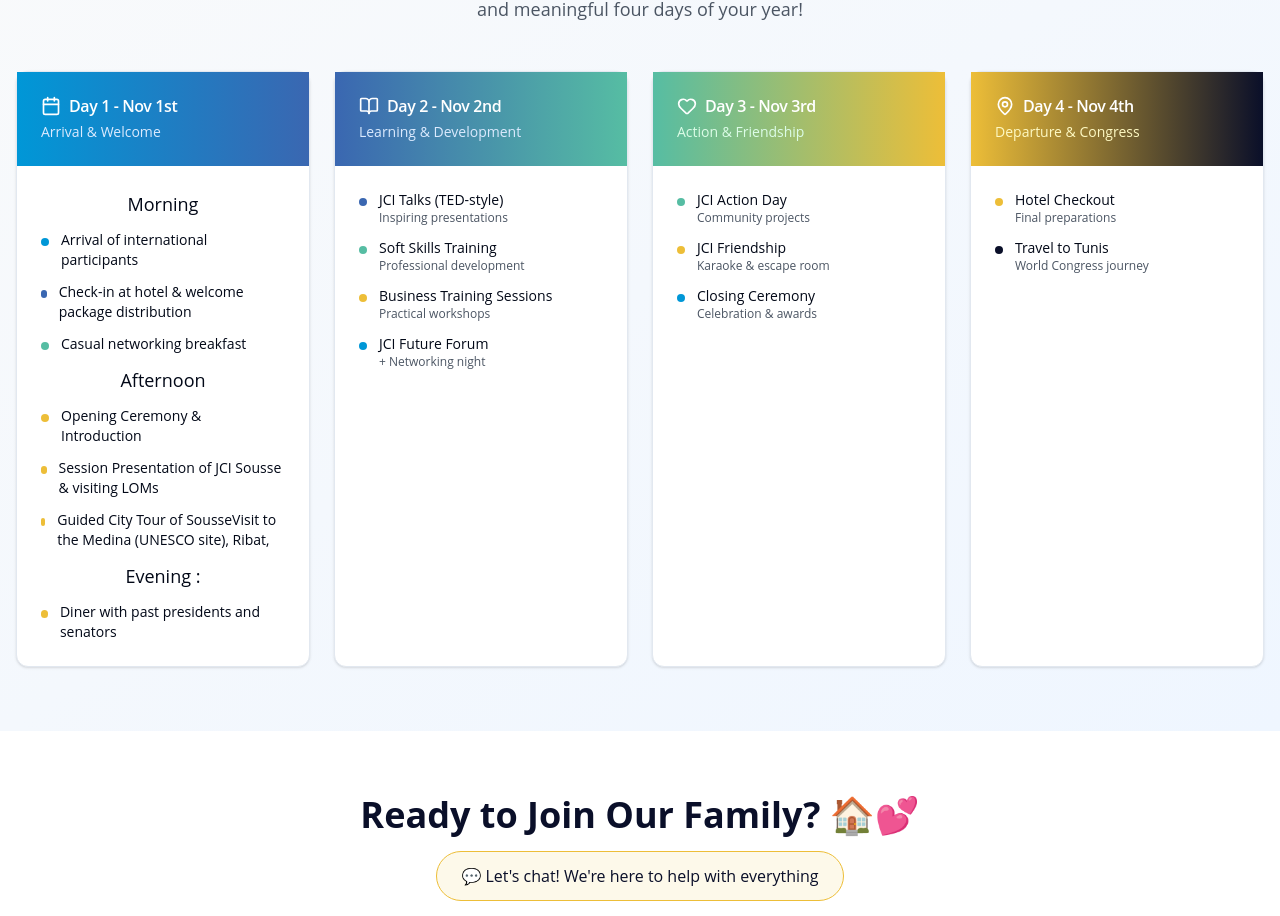
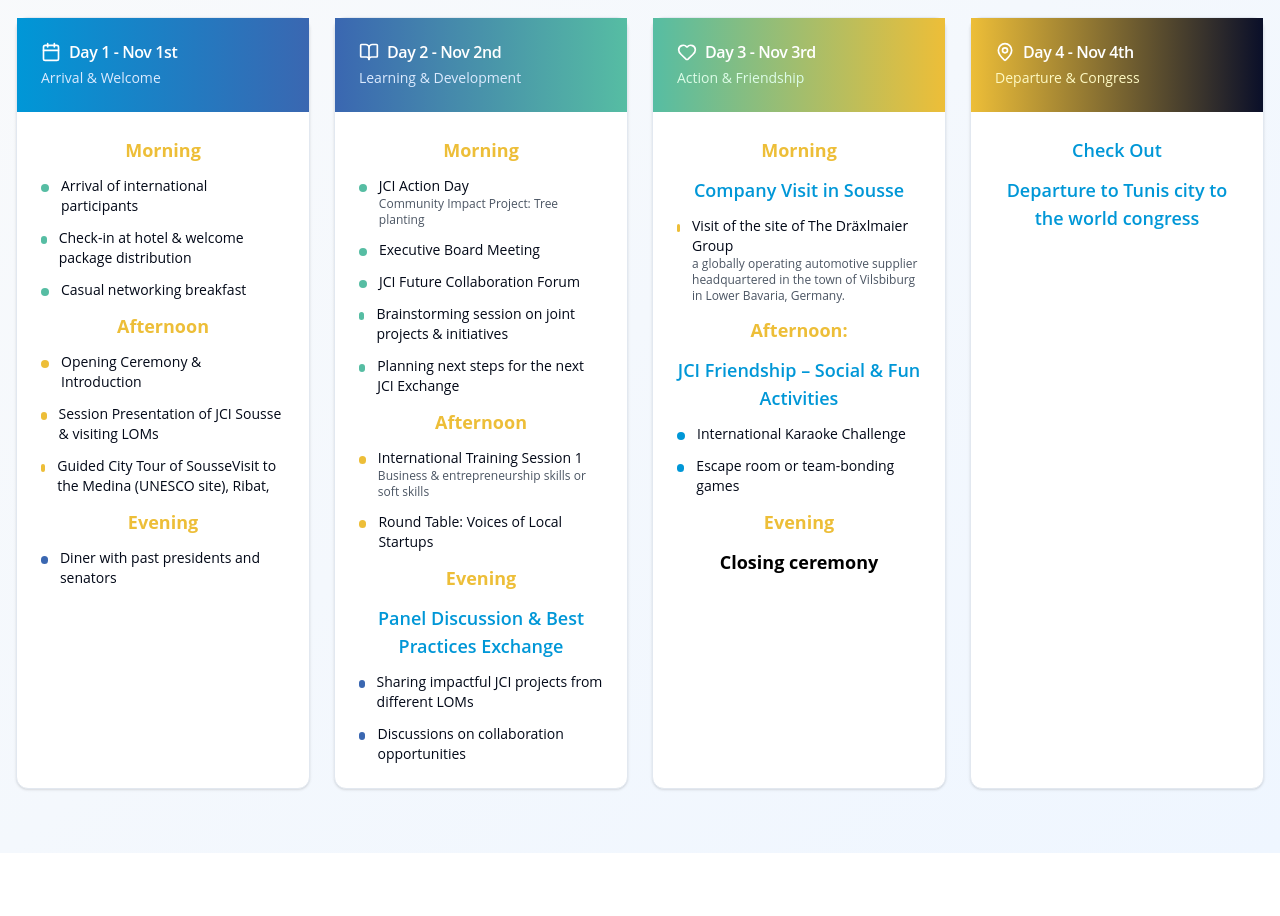
Before and after one commit to chamsedine-bouhouch/jci-exchange-website, a Next.js app: page / in a window 1280 px wide. Shown: the part 1304-2220 px from the top of the page. Built offline with nearby package versions, Linux system fonts and the light colour scheme.

Commit message:
add the program

```diff
--- a/app/page.tsx
+++ b/app/page.tsx
@@ -82,7 +82,7 @@
       </header>
 
       {/* Hero Section */}
-      <section className="relative py-12 h-[61vh] overflow-hidden">
+      <section className="relative py-12  overflow-hidden">
         {/* Background image */}
         <Image
           src="/bg_exchange.jpg" // replace with your actual image
@@ -120,7 +120,7 @@
             <Button
               size="lg"
               variant="outline"
-              className="text-lg px-8 py-4 border-[#56BDA3] text-[#56BDA3] hover:bg-[#56BDA3] hover:text-white bg-transparent rounded-full shadow-lg hover:shadow-xl transition-all"
+              className="text-lg px-8 py-4  bg-transparent hover:bg-[#3bac90] hover:text-white rounded-full shadow-lg hover:shadow-xl transition-all"
             >
               🎉 Join the Fun
               <Users className="ml-2 w-5 h-5" />
@@ -239,25 +239,23 @@
               <CardContent className="p-6 space-y-4">
                 <div className="space-y-3">
                   {/* Morning */}
-                  <p className="font-medium text-lg text-center"> Morning </p>
+                  <p className="font-bold text-lg text-center text-[#EDBE38]">
+                    Morning
+                  </p>
                   <div className="flex items-start space-x-3">
-                    <div className="w-2 h-2 bg-[#0097D7] rounded-full mt-2"></div>
+                    <div className="w-2 h-2 bg-[#56BDA3] rounded-full mt-2"></div>
                     <div>
                       <p className="font-medium text-sm">
                         Arrival of international participants
                       </p>
-                      {/* <p className="text-xs text-gray-600">Welcome to Sousse</p> */}
                     </div>
                   </div>
                   <div className="flex items-start space-x-3">
-                    <div className="w-2 h-2 bg-[#3A67B1] rounded-full mt-2"></div>
+                    <div className="w-2 h-2 bg-[#56BDA3] rounded-full mt-2"></div>
                     <div>
                       <p className="font-medium text-sm">
                         Check-in at hotel & welcome package distribution
                       </p>
-                      {/* <p className="text-xs text-gray-600">
-                        Official event launch
-                      </p> */}
                     </div>
                   </div>
                   <div className="flex items-start space-x-3">
@@ -266,13 +264,12 @@
                       <p className="font-medium text-sm">
                         Casual networking breakfast
                       </p>
-                      {/* <p className="text-xs text-gray-600">
-                        Medina, Ribat, Port El Kantaoui
-                      </p> */}
                     </div>
                   </div>
                   {/* Afternoon */}
-                  <p className="font-medium text-lg text-center"> Afternoon </p>
+                  <p className="font-bold text-lg text-center text-[#EDBE38]">
+                    Afternoon
+                  </p>
 
                   <div className="flex items-start space-x-3">
                     <div className="w-2 h-2 bg-[#EDBE38] rounded-full mt-2"></div>
@@ -303,9 +300,11 @@
                     </div>
                   </div>
                   {/* Evening : */}
-                  <p className="font-medium text-lg text-center"> Evening : </p>
+                  <p className="font-bold text-lg text-center text-[#EDBE38]">
+                    Evening
+                  </p>
                   <div className="flex items-start space-x-3">
-                    <div className="w-2 h-2 bg-[#EDBE38] rounded-full mt-2"></div>
+                    <div className="w-2 h-2 bg-[#3A67B1]  rounded-full mt-2"></div>
                     <div>
                       <p className="font-medium text-sm">
                         Diner with past presidents and senators
@@ -332,14 +331,16 @@
               </CardHeader>
               <CardContent className="p-6 space-y-4">
                 <div className="space-y-3">
+                  {/* Morning */}
+                  <p className="font-bold text-lg text-center text-[#EDBE38]">
+                    Morning
+                  </p>
                   <div className="flex items-start space-x-3">
-                    <div className="w-2 h-2 bg-[#3A67B1] rounded-full mt-2"></div>
+                    <div className="w-2 h-2 bg-[#56BDA3] rounded-full mt-2"></div>
                     <div>
-                      <p className="font-medium text-sm">
-                        JCI Talks (TED-style)
-                      </p>
+                      <p className="font-medium text-sm">JCI Action Day</p>
                       <p className="text-xs text-gray-600">
-                        Inspiring presentations
+                        Community Impact Project: Tree planting
                       </p>
                     </div>
                   </div>
@@ -347,10 +348,46 @@
                     <div className="w-2 h-2 bg-[#56BDA3] rounded-full mt-2"></div>
                     <div>
                       <p className="font-medium text-sm">
-                        Soft Skills Training
+                        Executive Board Meeting
+                      </p>
+                    </div>
+                  </div>
+                  <div className="flex items-start space-x-3">
+                    <div className="w-2 h-2 bg-[#56BDA3] rounded-full mt-2"></div>
+                    <div>
+                      <p className="font-medium text-sm">
+                        JCI Future Collaboration Forum
+                      </p>
+                    </div>
+                  </div>
+                  <div className="flex items-start space-x-3">
+                    <div className="w-2 h-2 bg-[#56BDA3] rounded-full mt-2"></div>
+                    <div>
+                      <p className="font-medium text-sm">
+                        Brainstorming session on joint projects & initiatives
+                      </p>
+                    </div>
+                  </div>
+                  <div className="flex items-start space-x-3">
+                    <div className="w-2 h-2 bg-[#56BDA3] rounded-full mt-2"></div>
+                    <div>
+                      <p className="font-medium text-sm">
+                        Planning next steps for the next JCI Exchange
+                      </p>
+                    </div>
+                  </div>
+                  {/* Afternoon: */}
+                  <p className="font-bold text-lg text-center text-[#EDBE38]">
+                    Afternoon
+                  </p>
+                  <div className="flex items-start space-x-3">
+                    <div className="w-2 h-2 bg-[#EDBE38] rounded-full mt-2"></div>
+                    <div>
+                      <p className="font-medium text-sm">
+                        International Training Session 1
                       </p>
                       <p className="text-xs text-gray-600">
-                        Professional development
+                        Business & entrepreneurship skills or soft skills
                       </p>
                     </div>
                   </div>
@@ -358,19 +395,31 @@
                     <div className="w-2 h-2 bg-[#EDBE38] rounded-full mt-2"></div>
                     <div>
                       <p className="font-medium text-sm">
-                        Business Training Sessions
-                      </p>
-                      <p className="text-xs text-gray-600">
-                        Practical workshops
+                        Round Table: Voices of Local Startups
                       </p>
                     </div>
                   </div>
+                  <p className="font-bold text-lg text-center text-[#EDBE38]">
+                    Evening
+                  </p>
+                  <p className="font-semibold text-lg text-center text-[#0097D7]">
+                    Panel Discussion & Best Practices Exchange
+                  </p>
+
                   <div className="flex items-start space-x-3">
-                    <div className="w-2 h-2 bg-[#0097D7] rounded-full mt-2"></div>
+                    <div className="w-2 h-2 bg-[#3A67B1] rounded-full mt-2"></div>
                     <div>
-                      <p className="font-medium text-sm">JCI Future Forum</p>
-                      <p className="text-xs text-gray-600">
-                        + Networking night
+                      <p className="font-medium text-sm">
+                        Sharing impactful JCI projects from different LOMs
+                      </p>
+                    </div>
+                  </div>
+
+                  <div className="flex items-start space-x-3">
+                    <div className="w-2 h-2 bg-[#3A67B1] rounded-full mt-2"></div>
+                    <div>
+                      <p className="font-medium text-sm">
+                        Discussions on collaboration opportunities
                       </p>
                     </div>
                   </div>
@@ -391,33 +440,55 @@
               </CardHeader>
               <CardContent className="p-6 space-y-4">
                 <div className="space-y-3">
+                  <p className="font-bold text-lg text-center text-[#EDBE38]">
+                    Morning
+                  </p>
+                  <p className="font-semibold text-lg text-center text-[#0097D7]">
+                    Company Visit in Sousse
+                  </p>
                   <div className="flex items-start space-x-3">
-                    <div className="w-2 h-2 bg-[#56BDA3] rounded-full mt-2"></div>
+                    <div className="w-2 h-2 bg-[#EDBE38] rounded-full mt-2"></div>
+
                     <div>
-                      <p className="font-medium text-sm">JCI Action Day</p>
+                      <p className="font-medium text-sm">
+                        Visit of the site of The Dräxlmaier Group
+                      </p>
                       <p className="text-xs text-gray-600">
-                        Community projects
+                        a globally operating automotive supplier headquartered
+                        in the town of Vilsbiburg in Lower Bavaria, Germany.
                       </p>
                     </div>
                   </div>
+
+                  <p className="font-bold text-lg text-center text-[#EDBE38]">
+                    Afternoon:
+                  </p>
+                  <p className="font-semibold text-lg text-center text-[#0097D7]">
+                    JCI Friendship – Social & Fun Activities
+                  </p>
+
                   <div className="flex items-start space-x-3">
-                    <div className="w-2 h-2 bg-[#EDBE38] rounded-full mt-2"></div>
+                    <div className="w-2 h-2 bg-[#0097D7] rounded-full mt-2"></div>
                     <div>
-                      <p className="font-medium text-sm">JCI Friendship</p>
-                      <p className="text-xs text-gray-600">
-                        Karaoke & escape room
+                      <p className="font-medium text-sm">
+                        International Karaoke Challenge
                       </p>
                     </div>
                   </div>
                   <div className="flex items-start space-x-3">
                     <div className="w-2 h-2 bg-[#0097D7] rounded-full mt-2"></div>
                     <div>
-                      <p className="font-medium text-sm">Closing Ceremony</p>
-                      <p className="text-xs text-gray-600">
-                        Celebration & awards
+                      <p className="font-medium text-sm">
+                        Escape room or team-bonding games
                       </p>
                     </div>
                   </div>
+                  <p className="font-bold text-lg text-center text-[#EDBE38]">
+                    Evening
+                  </p>
+                  <p className="font-bold text-lg text-center text-black">
+                    Closing ceremony
+                  </p>
                 </div>
               </CardContent>
             </Card>
@@ -435,24 +506,12 @@
               </CardHeader>
               <CardContent className="p-6 space-y-4">
                 <div className="space-y-3">
-                  <div className="flex items-start space-x-3">
-                    <div className="w-2 h-2 bg-[#EDBE38] rounded-full mt-2"></div>
-                    <div>
-                      <p className="font-medium text-sm">Hotel Checkout</p>
-                      <p className="text-xs text-gray-600">
-                        Final preparations
-                      </p>
-                    </div>
-                  </div>
-                  <div className="flex items-start space-x-3">
-                    <div className="w-2 h-2 bg-[#0A0F29] rounded-full mt-2"></div>
-                    <div>
-                      <p className="font-medium text-sm">Travel to Tunis</p>
-                      <p className="text-xs text-gray-600">
-                        World Congress journey
-                      </p>
-                    </div>
-                  </div>
+                  <p className="font-semibold text-lg text-center text-[#0097D7]">
+                    Check Out
+                  </p>
+                  <p className="font-semibold text-lg text-center text-[#0097D7]">
+                    Departure to Tunis city to the world congress
+                  </p>
                 </div>
               </CardContent>
             </Card>
@@ -492,7 +551,7 @@
                         🎉 Bring Your Squad & Save!
                       </h4>
                       <p className="text-gray-600 mb-2">
-                        Bring 15+ friends from your LOM and we'll treat{" "}
+                        Bring 15+ friends from your LOM and we'll treat
                         <strong>5 of you to free accommodation!</strong>
                         The more the merrier!
                       </p>
@@ -732,13 +791,6 @@
                   key={i}
                   className="p-4 hover:shadow-md transition-all hover:scale-105 bg-white"
                 >
-                  {/* <Image
-                    src={`/placeholder.svg?height=80&width=150&query=Gold Partner ${i}`}
-                    alt={`Gold Partner ${i}`}
-                    width={150}
-                    height={80}
-                    className="opacity-70 hover:opacity-100 transition-opacity mx-auto"
-                  /> */}{" "}
                   <NextPlaceholderImage
                     text={`Gold Partner ${i}`}
                     alt={`Gold Partner ${i}`}
@@ -1040,7 +1092,9 @@
               <ul className="space-y-2 text-sm">
                 <li className="flex items-center space-x-2">
                   <Mail className="w-4 h-4 text-[#56BDA3]" />
-                  <span className="text-gray-300">jci.sousse.ong@gmzil.com</span>
+                  <span className="text-gray-300">
+                    jci.sousse.ong@gmzil.com
+                  </span>
                 </li>
                 <li className="flex items-center space-x-2">
                   <Phone className="w-4 h-4 text-[#56BDA3]" />
@@ -1074,7 +1128,6 @@
                 >
                   <Linkedin className="w-4 h-4" />
                 </Link>
-
               </div>
             </div>
           </div>
```
